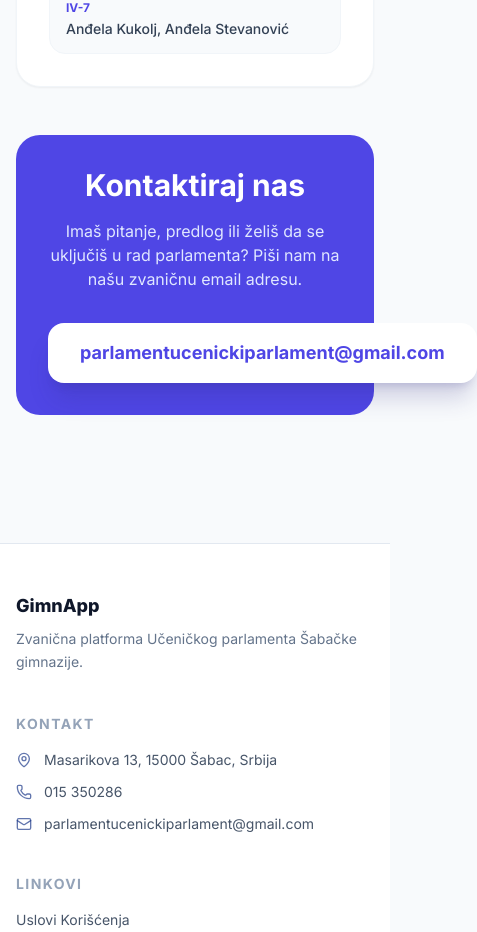
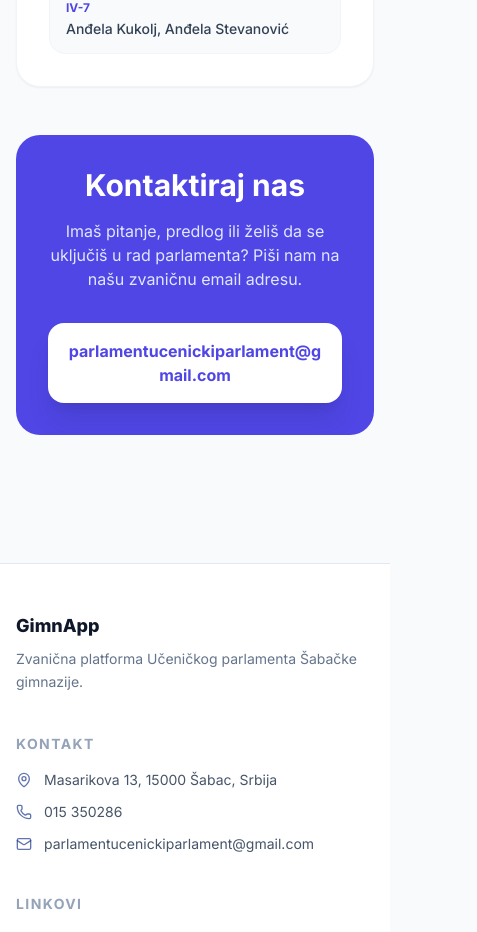
Before and after one commit to z0b1/gimn-app, a Next.js app: page /o-nama in a window 390 px wide. Shown: the part 4840-5772 px from the top of the page, 477 px wide, since content can reach past the window. Built offline with nearby package versions, Linux system fonts and the light colour scheme; no server answers.

Commit message:
fixing device ui

```diff
--- a/src/app/o-nama/page.tsx
+++ b/src/app/o-nama/page.tsx
@@ -128,16 +128,16 @@ export default function ONamaPage() {
           </section>
 
           {/* Kontakt */}
-          <section className="bg-indigo-600 rounded-3xl p-8 md:p-12 text-center text-white">
+          <section className="bg-indigo-600 rounded-3xl p-8 md:p-12 text-center text-white overflow-hidden">
             <h2 className="text-3xl font-bold mb-4">Kontaktiraj nas</h2>
             <p className="text-indigo-100 mb-8 max-w-xl mx-auto">
               Imaš pitanje, predlog ili želiš da se uključiš u rad parlamenta? Piši nam na našu zvaničnu email adresu.
             </p>
             <a
               href="mailto:parlamentucenickiparlament@gmail.com"
-              className="inline-flex items-center gap-3 bg-white text-indigo-600 px-8 py-4 rounded-2xl font-bold hover:bg-indigo-50 transition-all shadow-xl shadow-indigo-900/20"
+              className="inline-flex items-center gap-3 bg-white text-indigo-600 px-4 sm:px-8 py-4 rounded-2xl font-bold hover:bg-indigo-50 transition-all shadow-xl shadow-indigo-900/20 max-w-full"
             >
-              <span className="text-lg">parlamentucenickiparlament@gmail.com</span>
+              <span className="text-base sm:text-lg break-all">parlamentucenickiparlament@gmail.com</span>
             </a>
           </section>
         </div>
```
